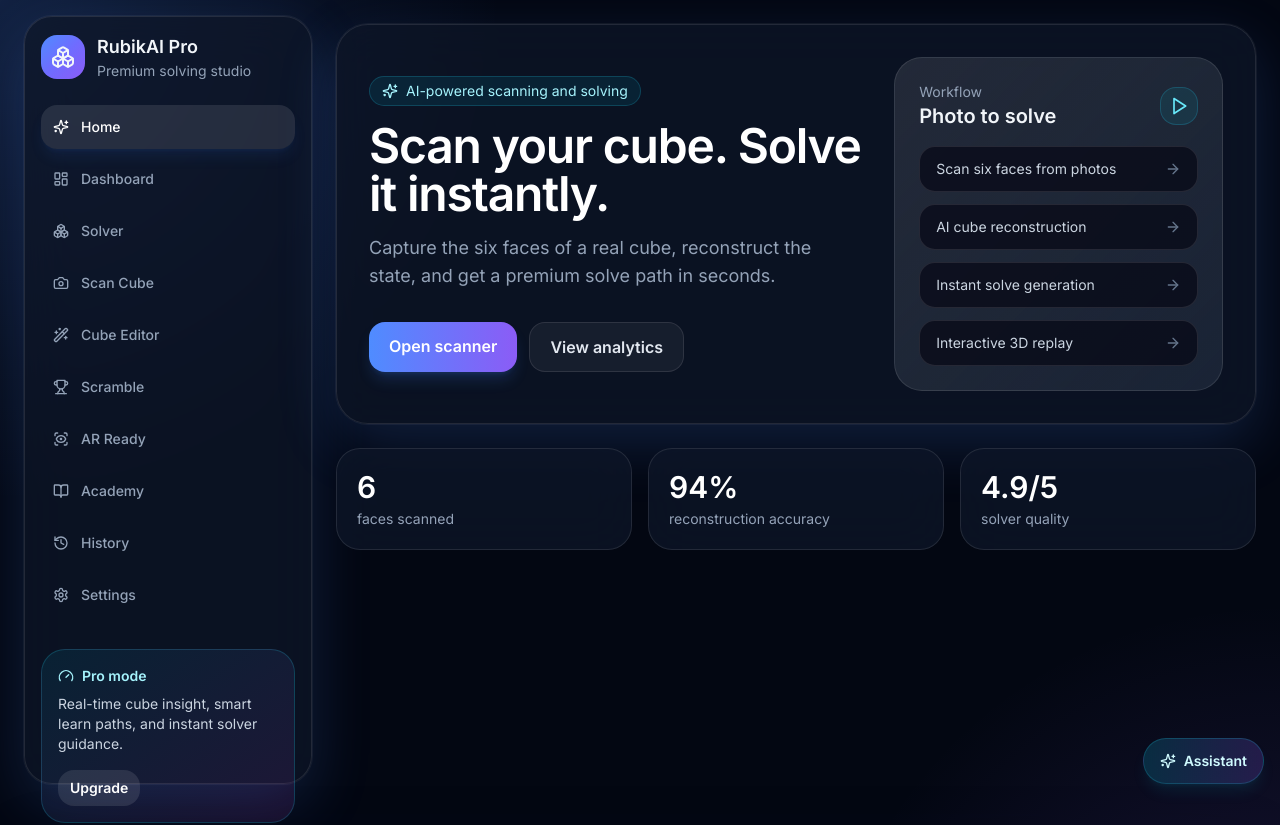
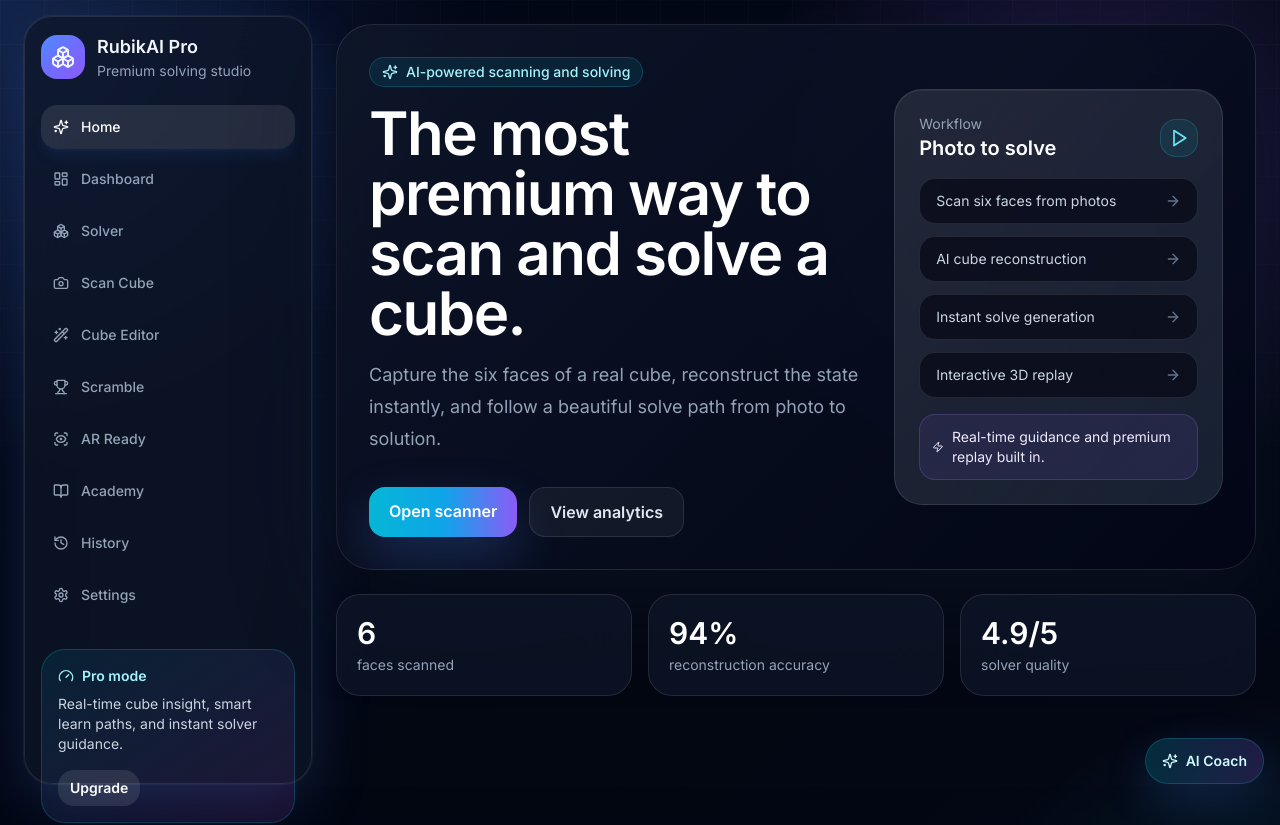
Before and after one commit to cherkaniyahya4-hub/rubikai-pro, a React (Vite) app: page / in a window 1280 px wide. Shown: the top 825 px of the page. Built offline with nearby package versions, Linux system fonts and the light colour scheme.

Commit message:
Add premium scan, AR, and AI assistant features

```diff
--- a/src/components/AIAssistant.tsx
+++ b/src/components/AIAssistant.tsx
@@ -7,15 +7,21 @@ const examples = [
   'Teach CFOP.',
   'Why is my cube invalid?',
   'How can I improve?',
+  'Explain F2L.',
+  'Explain OLL.',
+  'Explain PLL.',
 ];
 
 type Message = { role: 'assistant' | 'user'; content: string };
 
 const replies: Record<string, string> = {
-  'Explain this move.': 'Focus on the face you are turning and keep your grip stable. A calm exection usually leads to cleaner rotations and fewer accidental twists.',
-  'Teach CFOP.': 'CFOP is built around Cross, F2L, OLL, and PLL. Start by solving one cross and then gradually reduce your lookahead time.',
-  'Why is my cube invalid?': 'An invalid cube usually means a face color count is off or a sticker orientation does not match a legal cube state.',
-  'How can I improve?': 'Improve by practicing one algorithm at a time, reviewing your solve history, and keeping your inspection focused.',
+  'Explain this move.': 'Think of it as a clean rotation with intention: align your grip, keep your thumb relaxed, and commit to a single face turn. Smoothness matters more than speed.',
+  'Teach CFOP.': 'CFOP is a structured path: Cross, then F2L, then OLL, then PLL. Start by solving one cross consistently before worrying about speed.',
+  'Why is my cube invalid?': 'An invalid cube usually means the color counts are inconsistent or the scanned stickers don’t match a legal cube state. Retake the face if the confidence is low.',
+  'How can I improve?': 'Improve by practicing one algorithm at a time, reviewing your mistakes, and keeping your inspection focused before each turn.',
+  'Explain F2L.': 'F2L pairs the first two layers together by building corner-edge pairs and inserting them efficiently into place.',
+  'Explain OLL.': 'OLL focuses on orienting the last layer so the top face becomes a single color before the final layer permutation.',
+  'Explain PLL.': 'PLL solves the last layer permutation so all pieces land in their correct positions, completing the cube.',
 };
 
 export default function AIAssistant() {
@@ -42,16 +48,16 @@ export default function AIAssistant() {
     <div className="fixed bottom-4 right-4 z-50">
       <AnimatePresence>
         {open ? (
-          <motion.div initial={{ opacity: 0, y: 20 }} animate={{ opacity: 1, y: 0 }} exit={{ opacity: 0, y: 20 }} className="mb-3 w-[320px] rounded-[24px] border border-white/10 bg-slate-950/95 p-3 shadow-[0_30px_90px_rgba(0,0,0,0.45)] backdrop-blur-xl">
+          <motion.div initial={{ opacity: 0, y: 20 }} animate={{ opacity: 1, y: 0 }} exit={{ opacity: 0, y: 20 }} className="mb-3 w-[340px] rounded-[28px] border border-cyan-400/20 bg-[linear-gradient(135deg,rgba(15,23,42,0.96),rgba(3,7,18,0.95))] p-3 shadow-[0_30px_90px_rgba(4,13,28,0.45)] backdrop-blur-2xl">
             <div className="flex items-center justify-between rounded-2xl border border-white/10 bg-white/5 px-3 py-2">
               <div className="flex items-center gap-2 text-sm font-semibold text-cyan-200">
-                <Bot className="h-4 w-4" /> AI assistant
+                <Bot className="h-4 w-4" /> AI coach
               </div>
-              <button onClick={() => setOpen(false)} className="text-sm text-slate-400">Close</button>
+              <button onClick={() => setOpen(false)} className="text-sm text-slate-400 transition hover:text-white">Close</button>
             </div>
             <div className="mt-3 space-y-2">
               {messages.map((message, index) => (
-                <div key={`${message.role}-${index}`} className={`rounded-2xl px-3 py-2 text-sm leading-6 ${message.role === 'assistant' ? 'bg-white/5 text-slate-300' : 'bg-cyan-500/10 text-cyan-100'}`}>
+                <div key={`${message.role}-${index}`} className={`rounded-2xl px-3 py-2 text-sm leading-6 ${message.role === 'assistant' ? 'border border-white/10 bg-white/5 text-slate-300' : 'border border-cyan-400/20 bg-cyan-500/10 text-cyan-100'}`}>
                   {message.content}
                 </div>
               ))}
@@ -66,7 +72,7 @@ export default function AIAssistant() {
             </div>
             <div className="mt-3 flex items-center gap-2 rounded-2xl border border-white/10 bg-slate-900/80 px-2 py-2">
               <input value={input} onChange={(event) => setInput(event.target.value)} onKeyDown={(event) => event.key === 'Enter' && sendMessage(input)} placeholder="Ask anything" className="flex-1 bg-transparent px-2 py-1 text-sm text-white outline-none" />
-              <button onClick={() => sendMessage(input)} className="rounded-full bg-cyan-500/20 p-2 text-cyan-200">
+              <button onClick={() => sendMessage(input)} className="rounded-full bg-cyan-500/20 p-2 text-cyan-200 transition hover:bg-cyan-500/30">
                 <SendHorizonal className="h-4 w-4" />
               </button>
             </div>
@@ -74,8 +80,8 @@ export default function AIAssistant() {
         ) : null}
       </AnimatePresence>
 
-      <button onClick={() => setOpen((value) => !value)} className="flex items-center gap-2 rounded-full border border-cyan-400/20 bg-gradient-to-r from-cyan-500/20 to-violet-500/20 px-4 py-3 text-sm font-semibold text-cyan-100 shadow-lg shadow-cyan-500/10">
-        <Sparkles className="h-4 w-4" /> Assistant
+      <button onClick={() => setOpen((value) => !value)} className="flex items-center gap-2 rounded-full border border-cyan-400/20 bg-gradient-to-r from-cyan-500/20 to-violet-500/20 px-4 py-3 text-sm font-semibold text-cyan-100 shadow-[0_18px_45px_rgba(79,140,255,0.18)] transition hover:scale-[1.01]">
+        <Sparkles className="h-4 w-4" /> AI Coach
       </button>
     </div>
   );
--- a/src/pages/LandingPage.tsx
+++ b/src/pages/LandingPage.tsx
@@ -1,5 +1,5 @@
 import { motion } from 'framer-motion';
-import { ArrowRight, Play, Sparkles } from 'lucide-react';
+import { ArrowRight, Play, Sparkles, Zap } from 'lucide-react';
 import { Link } from 'react-router-dom';
 
 const cards = [
@@ -15,33 +15,33 @@ export default function LandingPage() {
       <motion.section
         initial={{ opacity: 0, y: 20 }}
         animate={{ opacity: 1, y: 0 }}
-        className="overflow-hidden rounded-[32px] border border-white/10 bg-slate-900/70 p-8 shadow-glow backdrop-blur-xl"
+        className="overflow-hidden rounded-[36px] border border-white/10 bg-[linear-gradient(135deg,rgba(15,23,42,0.88),rgba(2,6,23,0.92))] p-8 shadow-[0_30px_90px_rgba(15,23,42,0.55)] backdrop-blur-2xl"
       >
         <div className="grid gap-8 lg:grid-cols-[1.2fr_0.8fr] lg:items-center">
           <div>
-            <div className="mb-4 inline-flex items-center gap-2 rounded-full border border-cyan-400/20 bg-cyan-500/10 px-3 py-1 text-sm text-cyan-200">
+            <div className="mb-4 inline-flex items-center gap-2 rounded-full border border-cyan-400/20 bg-cyan-500/10 px-3 py-1 text-sm font-medium text-cyan-200">
               <Sparkles className="h-4 w-4" /> AI-powered scanning and solving
             </div>
-            <h1 className="text-4xl font-semibold tracking-tight text-white sm:text-5xl">
-              Scan your cube. Solve it instantly.
+            <h1 className="text-4xl font-semibold tracking-tight text-white sm:text-5xl lg:text-6xl">
+              The most premium way to scan and solve a cube.
             </h1>
-            <p className="mt-4 max-w-2xl text-lg text-slate-400">
-              Capture the six faces of a real cube, reconstruct the state, and get a premium solve path in seconds.
+            <p className="mt-4 max-w-2xl text-lg leading-8 text-slate-400">
+              Capture the six faces of a real cube, reconstruct the state instantly, and follow a beautiful solve path from photo to solution.
             </p>
             <div className="mt-8 flex flex-wrap gap-3">
-              <Link to="/solver" className="rounded-2xl bg-gradient-to-r from-accent-blue to-accent-purple px-5 py-3 font-semibold text-white shadow-lg shadow-blue-500/20">
+              <Link to="/solver" className="rounded-2xl bg-gradient-to-r from-cyan-500 via-sky-500 to-violet-500 px-5 py-3 font-semibold text-white shadow-[0_20px_50px_rgba(79,140,255,0.24)] transition hover:scale-[1.01]">
                 Open scanner
               </Link>
-              <Link to="/dashboard" className="rounded-2xl border border-white/10 bg-white/5 px-5 py-3 font-semibold text-slate-200">
+              <Link to="/dashboard" className="rounded-2xl border border-white/10 bg-white/5 px-5 py-3 font-semibold text-slate-200 transition hover:bg-white/10">
                 View analytics
               </Link>
             </div>
           </div>
-          <div className="rounded-[28px] border border-white/10 bg-gradient-to-br from-white/10 to-slate-800/80 p-6">
+          <div className="rounded-[28px] border border-white/10 bg-gradient-to-br from-white/10 to-slate-800/80 p-6 shadow-[inset_0_1px_0_rgba(255,255,255,0.05)]">
             <div className="mb-4 flex items-center justify-between">
               <div>
                 <p className="text-sm text-slate-400">Workflow</p>
-                <p className="text-xl font-semibold">Photo to solve</p>
+                <p className="text-xl font-semibold text-white">Photo to solve</p>
               </div>
               <div className="rounded-2xl border border-cyan-400/20 bg-cyan-500/10 p-2">
                 <Play className="h-5 w-5 text-cyan-300" />
@@ -54,6 +54,9 @@ export default function LandingPage() {
                   <ArrowRight className="h-4 w-4 text-slate-500" />
                 </div>
               ))}
+            </div>
+            <div className="mt-4 flex items-center gap-2 rounded-2xl border border-violet-400/20 bg-violet-500/10 px-3 py-3 text-sm text-violet-100">
+              <Zap className="h-4 w-4" /> Real-time guidance and premium replay built in.
             </div>
           </div>
         </div>
--- a/src/styles.css
+++ b/src/styles.css
@@ -4,20 +4,48 @@
 
 :root {
   color-scheme: dark;
-  font-family: 'Inter', sans-serif;
-  background: #030712;
+  font-family: 'Inter', 'SF Pro Display', 'Segoe UI', sans-serif;
+  background: #020617;
   color: #f8fafc;
+  --bg: #020617;
+  --panel: rgba(15, 23, 42, 0.78);
+  --line: rgba(255, 255, 255, 0.10);
+  --accent: #4f8cff;
+  --accent-2: #8b5cf6;
+}
+
+html {
+  scroll-behavior: smooth;
 }
 
 body {
   margin: 0;
   min-height: 100vh;
   background:
-    radial-gradient(circle at top left, rgba(79, 140, 255, 0.2), transparent 30%),
-    radial-gradient(circle at bottom right, rgba(139, 92, 246, 0.18), transparent 28%),
-    #030712;
+    radial-gradient(circle at top left, rgba(79, 140, 255, 0.22), transparent 28%),
+    radial-gradient(circle at 85% 15%, rgba(139, 92, 246, 0.24), transparent 24%),
+    radial-gradient(circle at bottom right, rgba(34, 211, 238, 0.16), transparent 22%),
+    linear-gradient(135deg, #020617 0%, #030712 55%, #040816 100%);
+  color: #f8fafc;
+  text-rendering: optimizeLegibility;
+  -webkit-font-smoothing: antialiased;
+}
+
+body::before {
+  content: '';
+  position: fixed;
+  inset: 0;
+  pointer-events: none;
+  background-image: linear-gradient(rgba(255,255,255,0.025) 1px, transparent 1px), linear-gradient(90deg, rgba(255,255,255,0.025) 1px, transparent 1px);
+  background-size: 44px 44px;
+  mask-image: linear-gradient(180deg, rgba(0,0,0,0.9), transparent 95%);
 }
 
 * { box-sizing: border-box; }
 
-button, input, select { font: inherit; }
+button, input, select, textarea { font: inherit; }
+
+::selection {
+  background: rgba(79, 140, 255, 0.35);
+  color: white;
+}
```
Also changed, not shown: 5 other files (tests, documents, lock files or other folders).
